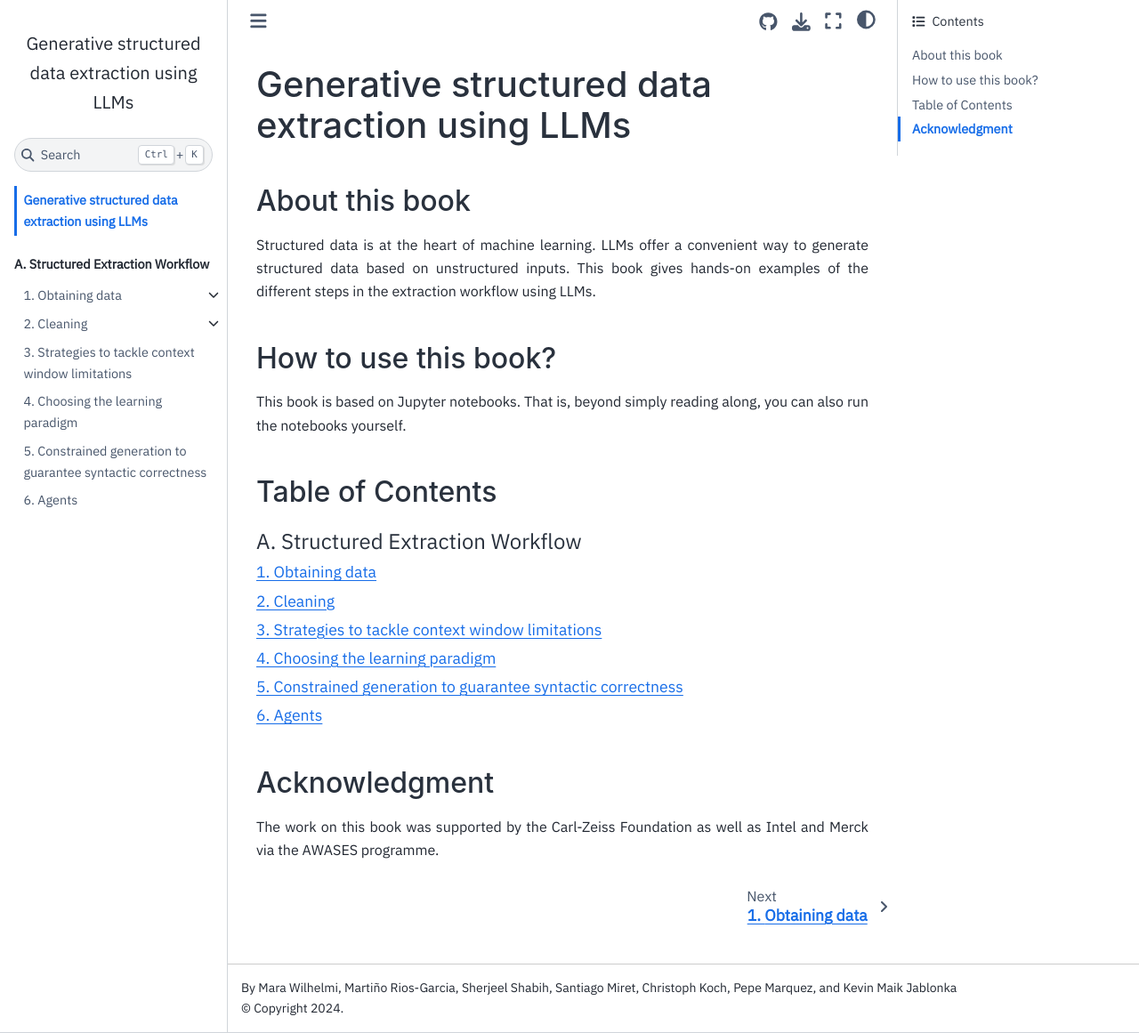
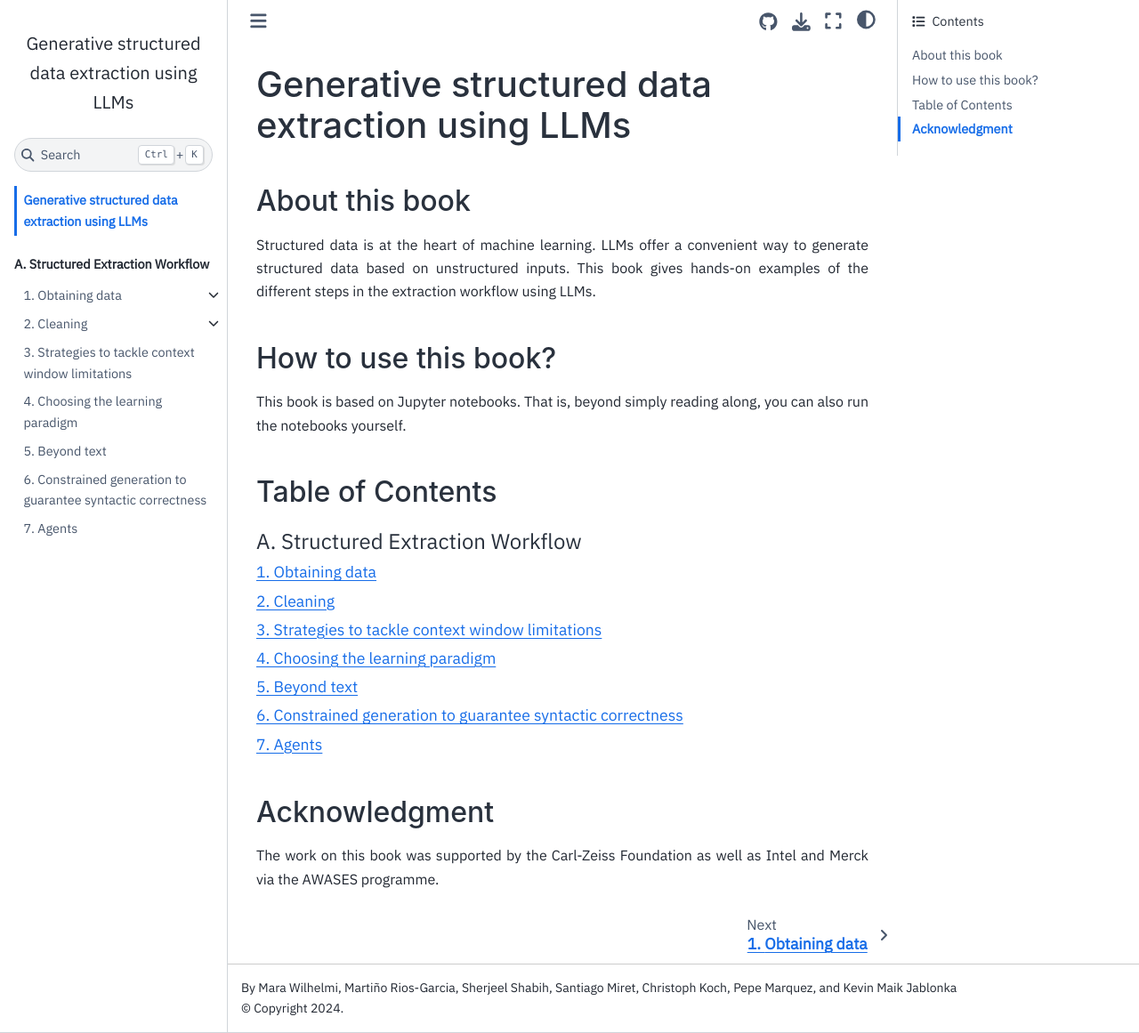
Before and after one commit to lamalab-org/matextract-book, a Jupyter Book: the page built from index.md, in a window 1280 px wide and 1161 px high. Shown: the whole window at 89% size. Built offline with Jupyter Book 1.0.4 settings and Sphinx 7.4.7 and the Sphinx Book theme 1.1.4, drawn with Linux system fonts in a browser that asks for light colours; some of the changed lines change nothing that is shown.

Commit message:
migrate to jupyterbook

```diff
--- a/_toc.yml
+++ b/_toc.yml
@@ -15,10 +15,9 @@ parts:
         - file: content/document_parsing_and_cleaning/parsing.ipynb
     - file: content/context_window/Dealing_with_context_window.ipynb
     - file: content/finetune/choosing_paradigm.ipynb
+    - file: content/beyond_text/beyond_images.ipynb
     - file: content/constrained_decoding/index.ipynb
     - file: content/agents/agent.ipynb
-    # - file: document_parsing_and_cleaning/document_parsing_and_cleaning.qmd
-    # - file: beyond_text/beyond_images.ipynb
 # - caption: B. Case Studies
 #   numbered: true
 #   chapters:
```
Also changed, not shown: content/beyond_text/beyond_images.ipynb.
